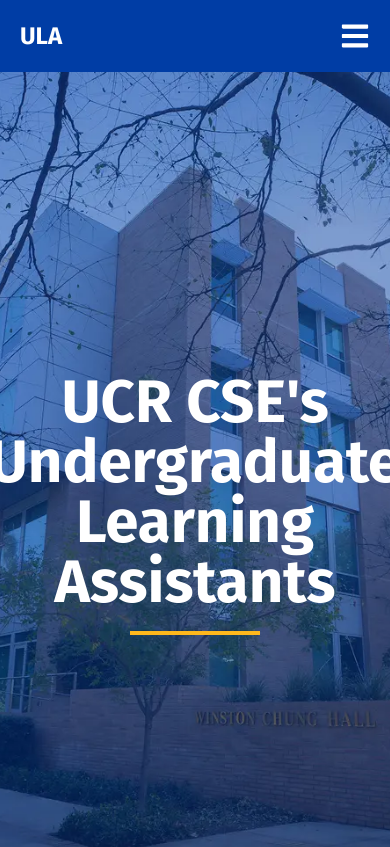
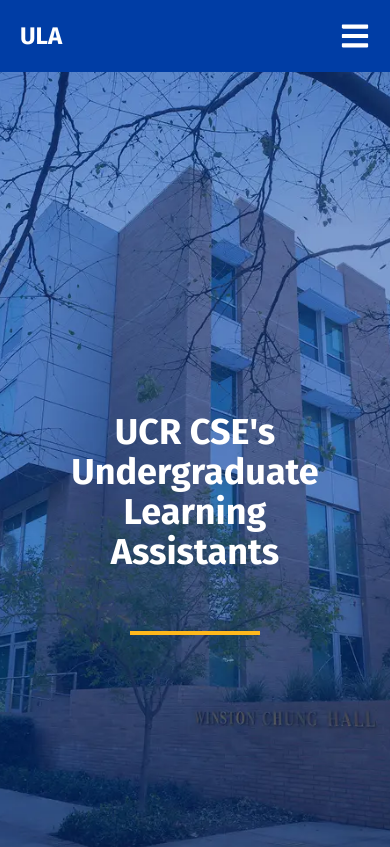
Before and after one commit to acm-ucr/cse-ula, a Next.js app: page / in a window 390 px wide. Shown: the top 847 px of the page. Built offline with nearby package versions, Linux system fonts and the light colour scheme.

Commit message:
Added mobile responsiveness for landing page

```diff
--- a/src/components/home/Landing.tsx
+++ b/src/components/home/Landing.tsx
@@ -11,7 +11,7 @@
         objectFit="cover"
       />
       <div className="absolute flex h-full w-full items-center justify-center">
-        <div className="flex h-1/3 w-1/3 place-items-center justify-center border-b-4 border-ula-yellow-primary text-center text-6xl font-bold text-white">
+        <div className="flex h-1/3 w-1/3 place-items-center justify-center border-b-4 border-ula-yellow-primary text-center text-4xl font-bold text-white xl:text-6xl">
           UCR CSE's Undergraduate Learning Assistants
         </div>
       </div>
```
